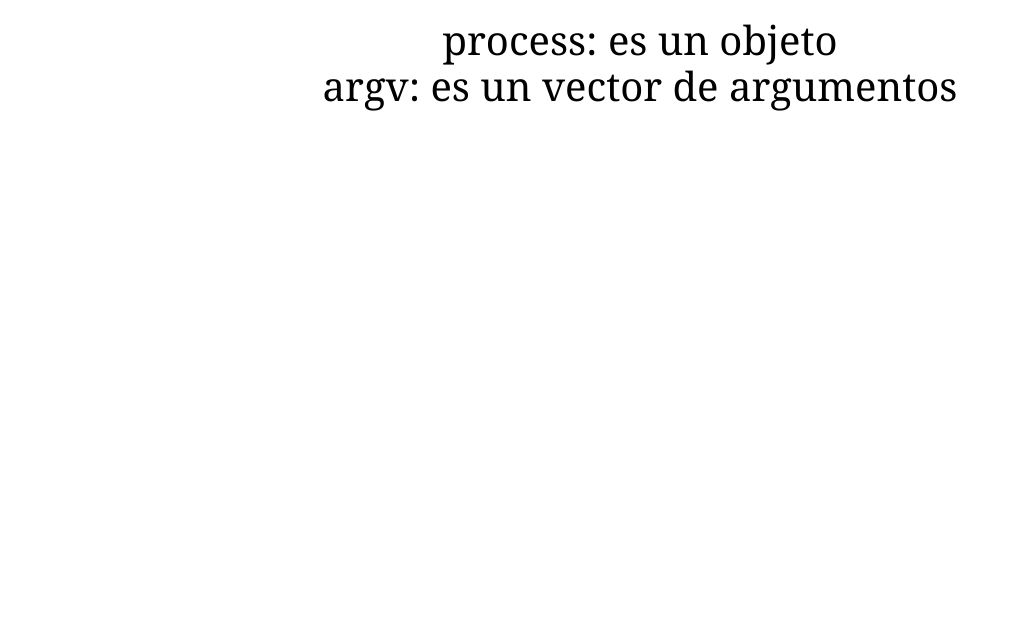
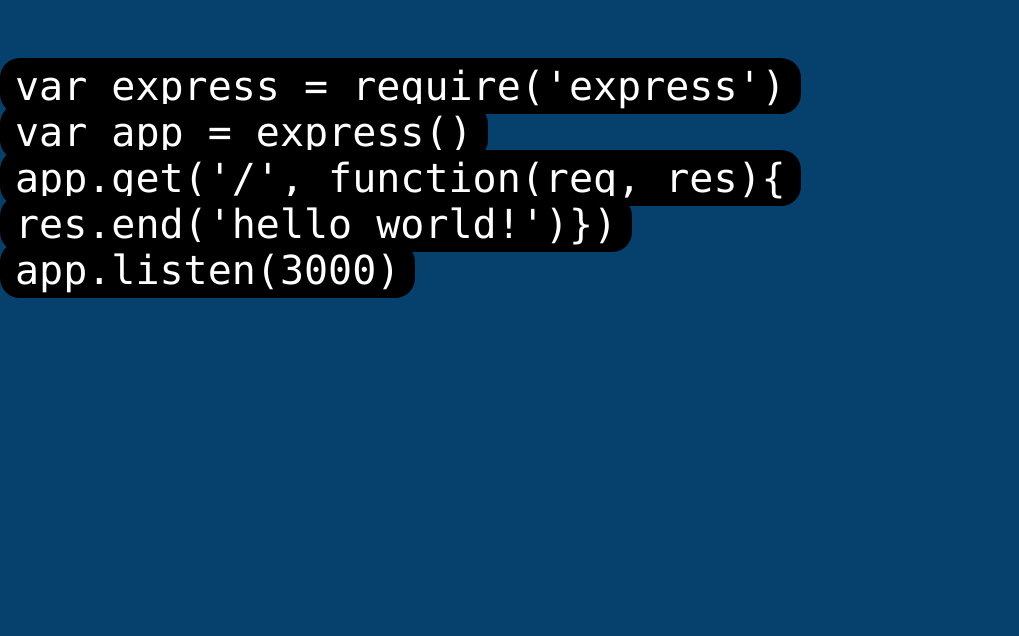
Before and after one commit to kasnino/node-express-guide, a plain HTML site: page public/index.html in a window 1280 px wide. Shown: the part 164-800 px from the top of the page, without its empty margins (0-1019 px from the left). Drawn offline with nearby package versions, Linux system fonts and the light colour scheme; a web font is replaced by a local one.

Commit message:
css primer div

```diff
--- a/public/index.html
+++ b/public/index.html
@@ -1,20 +1,27 @@
 
   <html>
+   <meta name="viewport" content="width=device-width, initial-scale=1">
       <head>
         <title> Ejemplo de Node.js </title>
         <meta charset="UTF-8">
      <meta http-equiv="X-UA-Compatible" content="IE=edge,chrome=1">
+
      <link rel="stylesheet" href="//fonts.googleapis.com/css?family=Chelsea+Market">
      <link rel="stylesheet" href="//cdnjs.cloudflare.com/ajax/libs/normalize/0/normalize.min.css">
      <link rel="stylesheet" href="style/estilo.css">
       </head>
       <body>
+  <div class="w3-row-padding">
         <h1>NodeJS + Express</h1>
-        <h2>Process.argv</a><br>
-         <h3>Process:
-             Es un objeto<br>
-             argv:
-             Es un vector de argumentos
-        </h3>
+        <h2> app.js</h2>
+         <h3><br>
+          <code> var express = require('express')</code><br>
+           <code>var app = express()</code><br>
+          <code> app.get('/', function(req, res){</code><br>
+          <code> res.end('Hello World!')})</code><br>
+
+          <code> app.listen(3000)</code>
+         </h3>
       </body>
+</div>
  </html>
--- a/public/style/estilo.css
+++ b/public/style/estilo.css
@@ -1,6 +1,6 @@
 body {
-  background: #FFF;
-	font-family: Georgia, Times New Roman, Times, serif;
+  background-color: rgb(6, 64, 108);
+  font-family: Georgia, Times New Roman, Times, serif;
 	font-size: 60px;
 	text-align: center;
     margin: 0;
@@ -13,7 +13,7 @@
 	font-weight: normal;
 	margin: 0;
     font-family: 'Chelsea Market', Georgia, serif;
-    color: #000;
+    color: black;
 	line-height: 1;
 }
 
@@ -21,15 +21,31 @@
 	font-size: 70px;
 	font-weight: normal;
 	margin: 0;
-	color: #FFB000;
+	color:  #FFB000;
     font-family: 'Chelsea Market', Georgia, serif;
 	text-transform: lowercase;
 }
-
+code {
+    background-color: #000;
+    font-style: normal;
+    border-radius: 20px;
+    color: white;
+    padding: 5px 15px;
+    font-family: menlo, monospace;
+}
 h3 {
 	font-size: 40px;
 	font-weight: normal;
 	margin: 0;
     margin-top: 40px;
 	text-transform: lowercase;
+  text-align: justify;
+  color: white;
 }
+
+p {
+	width: 960px;
+	margin: 40px auto;
+	color: #000;
+    line-height: 200%;
+}
```
